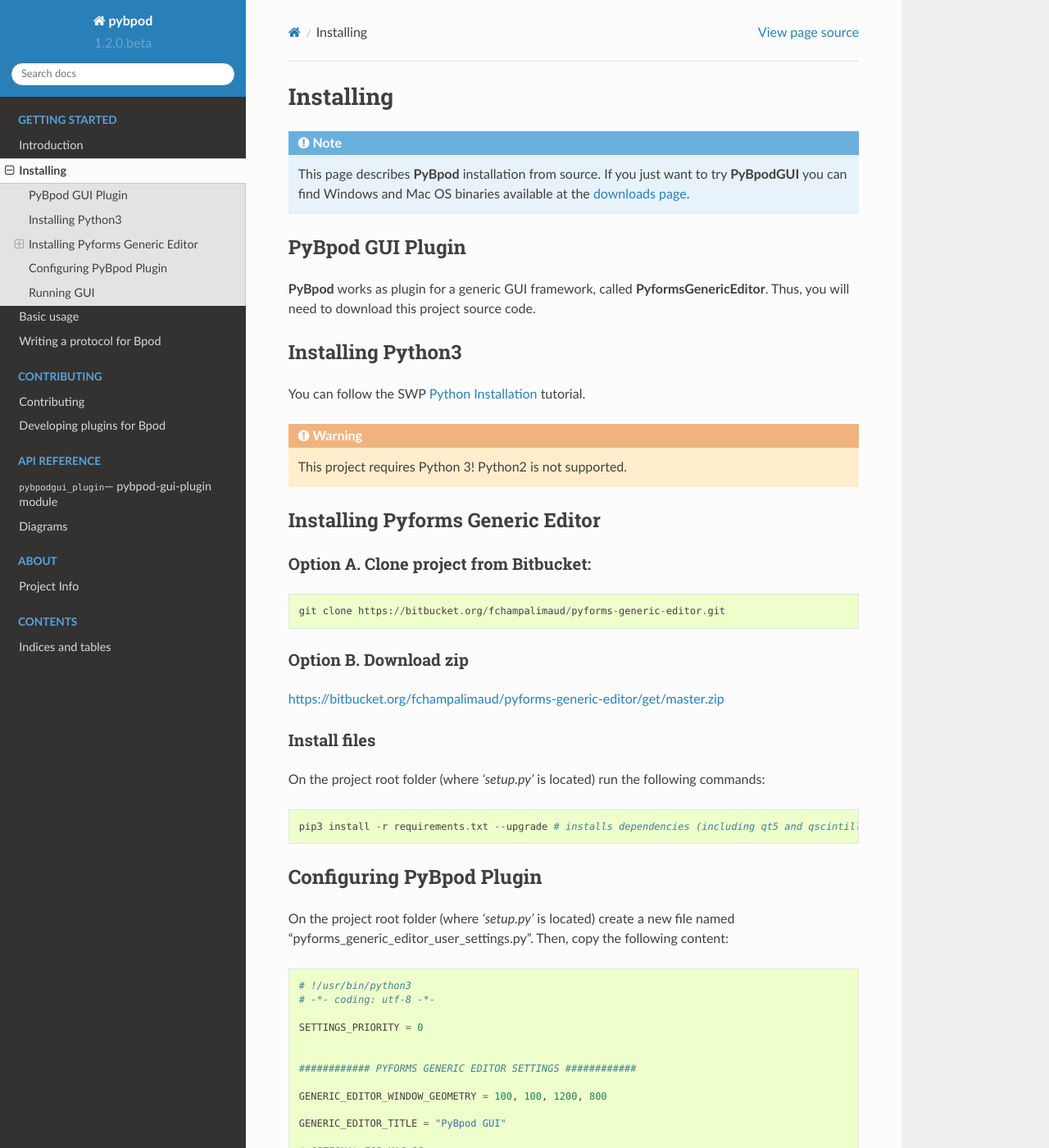
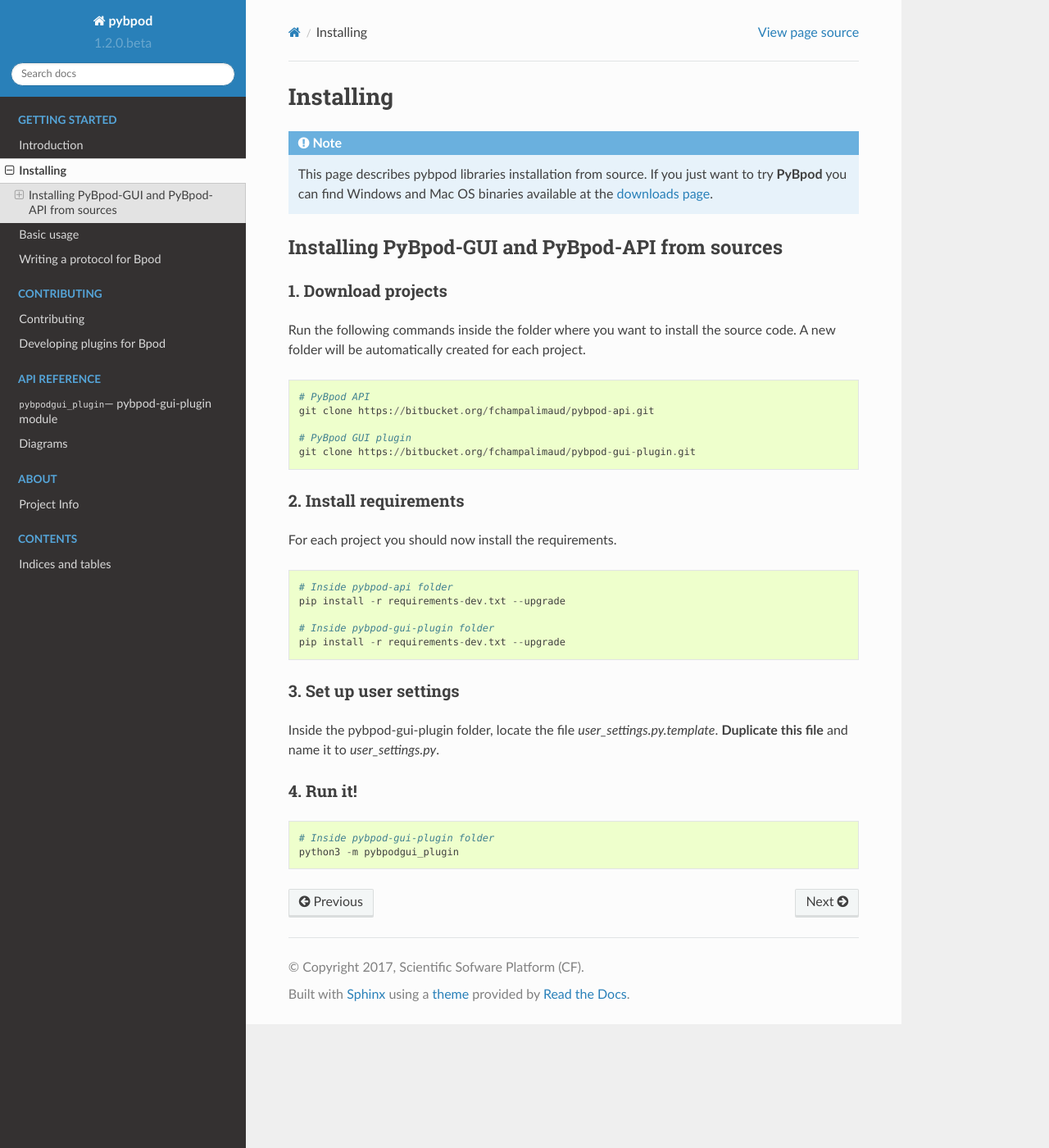
Before and after one commit to ckarageorgkaneen/pybpod-gui-plugin, a Sphinx documentation site: the page built from docs/source/getting_started/installing.rst, in a window 1280 px wide and 1400 px high. Shown: the whole window at 82% size. Built offline with Sphinx 7.4.7 and the Read the Docs theme 2.0.0, drawn with Linux system fonts in a browser that asks for light colours; some of the changed text lies outside the part shown.

Commit message:
Simplifying project installation from source (for developers)

```diff
--- a/docs/source/getting_started/installing.rst
+++ b/docs/source/getting_started/installing.rst
@@ -10,88 +10,47 @@
 **********
 
 .. note::
-   This page describes **PyBpod** installation from source. If you just want to try **PyBpodGUI** you can find Windows and Mac OS binaries available at the `downloads page <https://bitbucket.org/fchampalimaud/pybpod-gui-plugin/downloads/>`_.
+   This page describes pybpod libraries installation from source. If you just want to try **PyBpod** you can find Windows and Mac OS binaries available at the `downloads page <https://bitbucket.org/fchampalimaud/pybpod-gui-plugin/downloads/>`_.
 
 
-PyBpod GUI Plugin
-=================
+Installing PyBpod-GUI and PyBpod-API from sources
+=================================================
 
-**PyBpod** works as plugin for a generic GUI framework, called **PyformsGenericEditor**. Thus, you will need to download this project source code.
-
-Installing Python3
-==================
-
-You can follow the SWP `Python Installation <http://swp-docs.readthedocs.io/en/latest/python-installation/index.html>`_ tutorial.
-
-.. warning::
-   This project requires Python 3! Python2 is not supported.
-
-Installing Pyforms Generic Editor
-=================================
-
-
-Option A. Clone project from Bitbucket:
----------------------------------------
+1. Download projects
+--------------------
+Run the following commands inside the folder where you want to install the source code. A new folder will be automatically created for each project.
 
 ::
 
-    git clone https://bitbucket.org/fchampalimaud/pyforms-generic-editor.git
+    # PyBpod API
+    git clone https://bitbucket.org/fchampalimaud/pybpod-api.git
+
+    # PyBpod GUI plugin
+    git clone https://bitbucket.org/fchampalimaud/pybpod-gui-plugin.git
 
 
-Option B. Download zip
-----------------------
 
-https://bitbucket.org/fchampalimaud/pyforms-generic-editor/get/master.zip
-
-Install files
--------------
-
-On the project root folder (where *'setup.py'* is located) run the following commands:
+2. Install requirements
+-----------------------
+For each project you should now install the requirements.
 
 ::
 
-    pip3 install -r requirements.txt --upgrade # installs dependencies (including qt5 and qscintilla2)
+    # Inside pybpod-api folder
+    pip install -r requirements-dev.txt --upgrade
 
-..    pip3 install . # installs this project
+    # Inside pybpod-gui-plugin folder
+    pip install -r requirements-dev.txt --upgrade
 
-Configuring PyBpod Plugin
-=========================
 
-On the project root folder (where *'setup.py'* is located) create a new file named "pyforms_generic_editor_user_settings.py". Then, copy the following content:
+3. Set up user settings
+-----------------------
+Inside the pybpod-gui-plugin folder, locate the file *user_settings.py.template*. **Duplicate this file** and name it to *user_settings.py*.
+
+4. Run it!
+----------
 
 ::
 
-   # !/usr/bin/python3
-   # -*- coding: utf-8 -*-
-
-   SETTINGS_PRIORITY = 0
-
-
-   ############ PYFORMS GENERIC EDITOR SETTINGS ############
-
-   GENERIC_EDITOR_WINDOW_GEOMETRY = 100, 100, 1200, 800
-
-   GENERIC_EDITOR_TITLE = "PyBpod GUI"
-
-   # OPTIONAL FOR MAC OS
-   PYFORMS_MAINWINDOW_MARGIN = 0
-   PYFORMS_STYLESHEET = ''
-   PYFORMS_STYLESHEET_DARWIN = ''
-
-   GENERIC_EDITOR_PLUGINS_LIST = [
-      'pybpodgui_plugin',
-      'pybpodgui_plugin_timeline',
-      'session_log_plugin',
-   ]
-
-   DEFAULT_PROJECT_PATH = None # optionally define here the path to an already existent project to open automatically
-
-
-Running GUI
-===========
-
-On the project root folder (where *'setup.py'* is located) run the following commands:
-
-::
-
-    python3 -m pyforms_generic_editor
+    # Inside pybpod-gui-plugin folder
+    python3 -m pybpodgui_plugin
--- a/pybpodgui_plugin/__init__.py
+++ b/pybpodgui_plugin/__init__.py
@@ -1,7 +1,7 @@
 # !/usr/bin/python3
 # -*- coding: utf-8 -*-
 
-__version__ = "1.3.4"
+__version__ = "1.3.5.beta"
 __author__ = "Carlos Mao de Ferro"
 __credits__ = ["Carlos Mao de Ferro", "Ricardo Ribeiro"]
 __license__ = "Copyright (C) 2007 Free Software Foundation, Inc. <http://fsf.org/>"
```
Also changed, not shown: CHANGES.md (+3 -0 lines), README.md (+1 -1 lines), requirements-dev.txt (added, +31 -0 lines), 2 other files.
